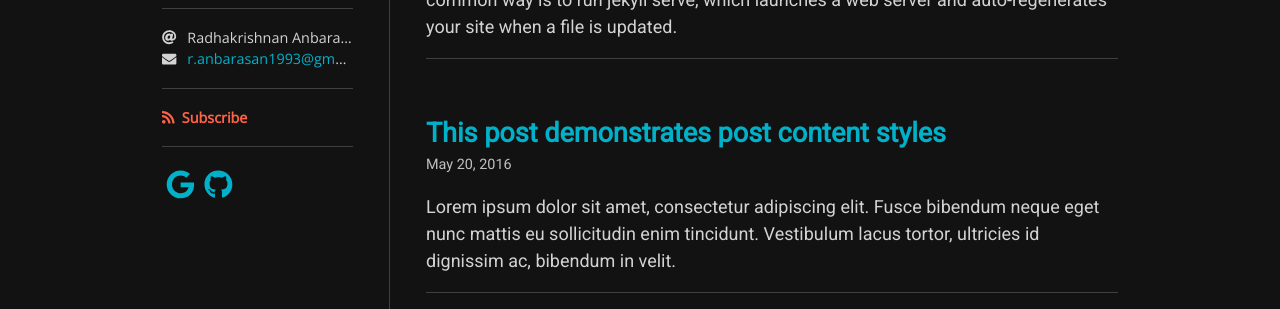
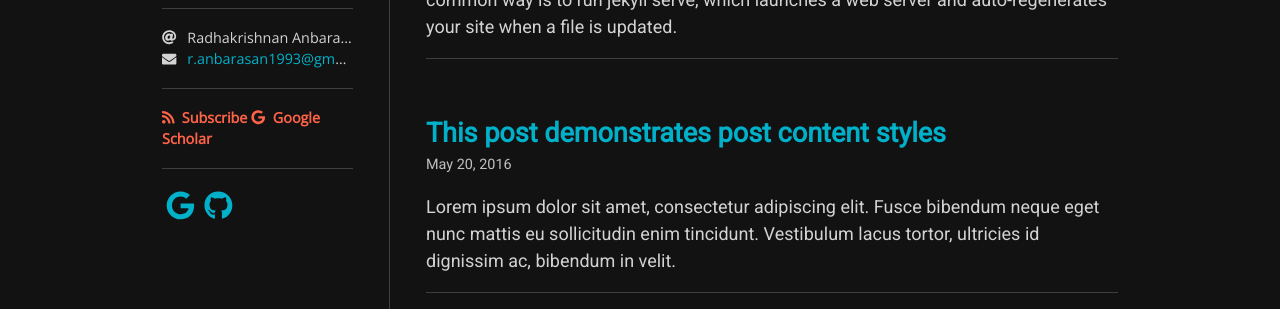
Before and after one commit to anbarasananbu/anbarasan, a Jekyll site: the page built from index.html, in a window 1280 px wide. Shown: the part 262-571 px from the top of the page. Built offline with Jekyll 4.4.1, drawn with Linux system fonts in a browser that asks for light colours; nearby versions of some CDN libraries; some web fonts are replaced; the list of posts is cut into pages by our own code; a style sheet for code colours, icons or effects is not loaded.

Commit message:
Update sidebar.html

```diff
--- a/_includes/sidebar.html
+++ b/_includes/sidebar.html
@@ -37,6 +37,10 @@
   <a href="{{ 'feed.xml' | relative_url }}">
     <i class="sidebar-icon fas fa-rss"></i><span>Subscribe</span>
   </a>
+  <!-- Add Google Scholar Subscribe Link -->
+  <a href="https://scholar.google.com/citations?user=QI4fa-gAAAAJ&hl=en" target="_blank">
+    <i class="sidebar-icon fab fa-google"></i><span>Google Scholar</span>
+  </a>
 </div>
 {%- endif %}
 
```
